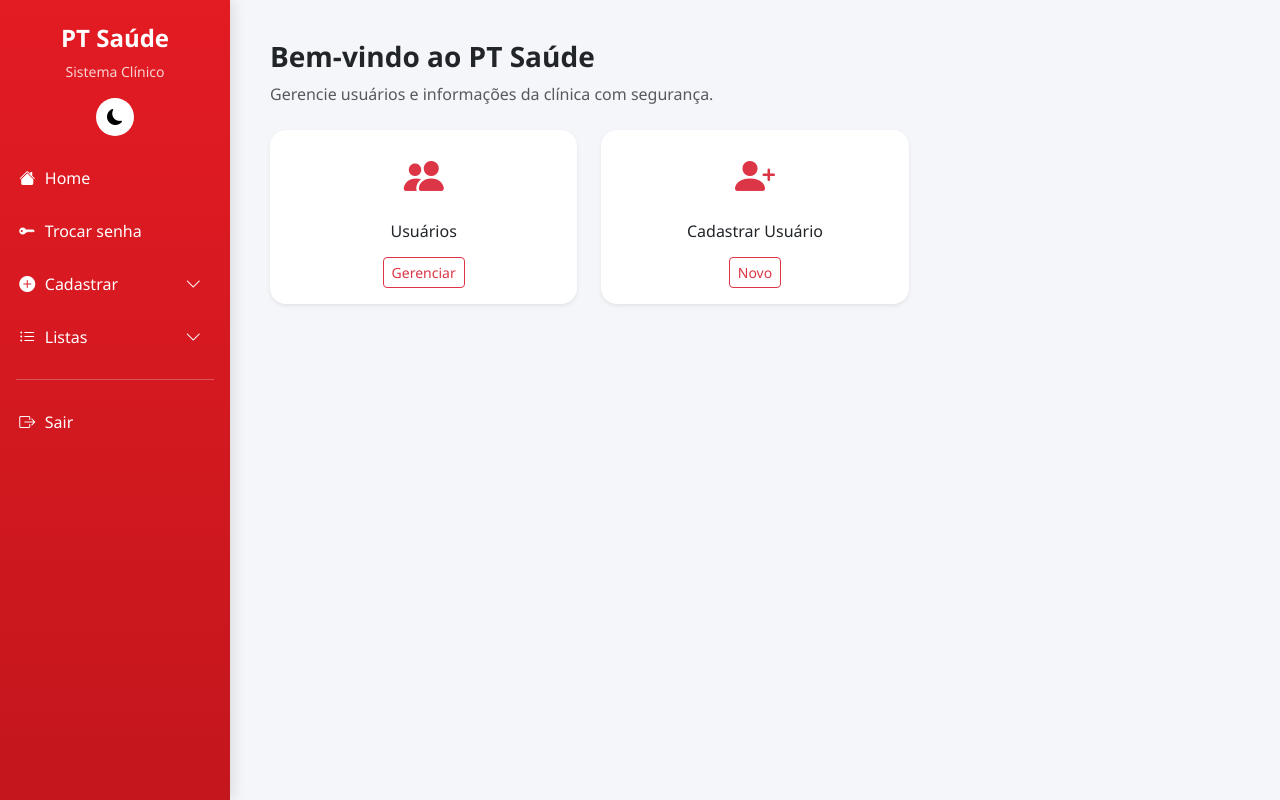
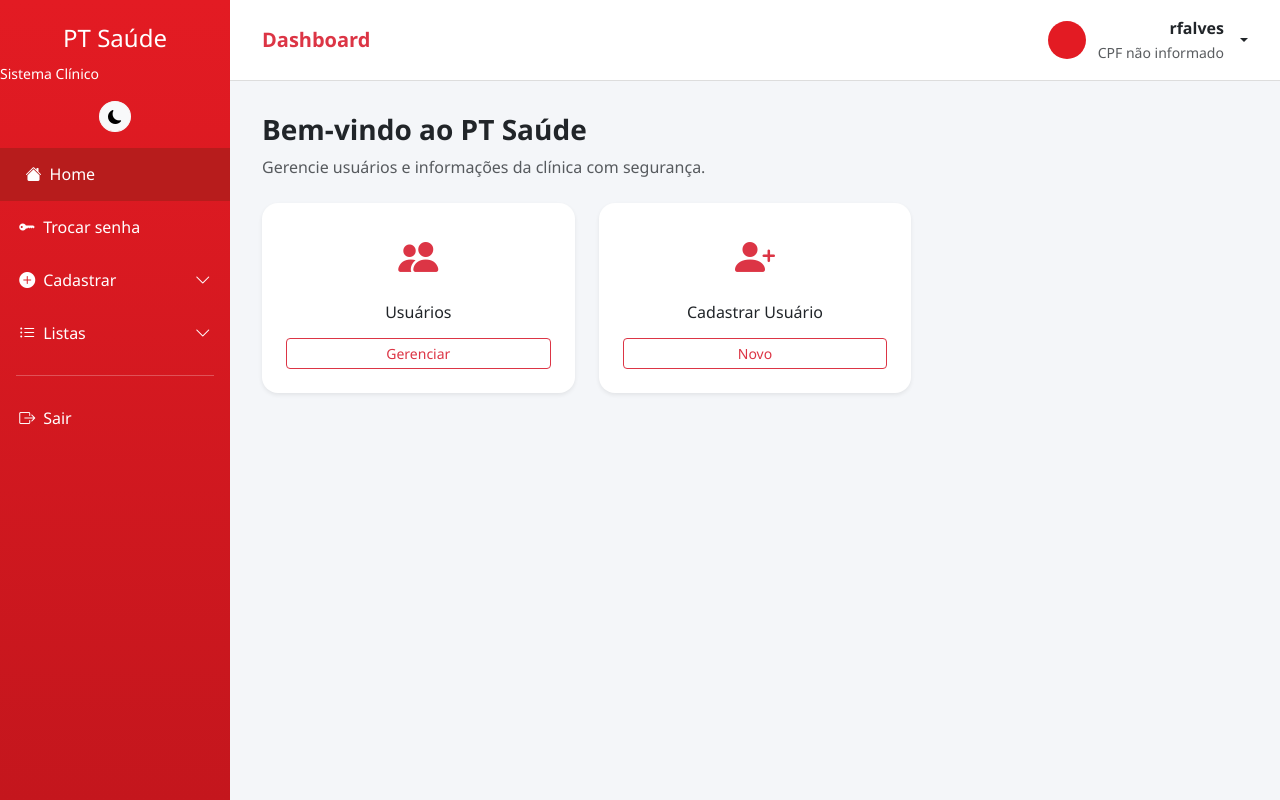
Before and after one commit to rfalves-wq/Clinica, a Django app: page /contas/ in a window 1280 px wide. Run offline with Django 5.2, Linux system fonts and the light colour scheme; a user stored in the database is signed in; data comes from the database, SQL or seed files in the repository; both versions use the stored data as it was after the commit; tables that the repository leaves empty hold one stand-in row (values such as "Sample post").

Commit message:
atualizado

```diff
--- a/contas/templates/contas/trocar_senha.html
+++ b/contas/templates/contas/trocar_senha.html
@@ -110,7 +110,7 @@ body {
     <i class="bi bi-check-circle-fill"></i> Salvar nova senha
 </button>
 
-<a href="{% url 'login' %}" class="btn btn-outline-secondary w-100 mt-2">
+<a href="{% url 'home' %}" class="btn btn-outline-secondary w-100 mt-2">
     <i class="bi bi-arrow-left"></i> Voltar
 </a>
 
--- a/contas/templates/home.html
+++ b/contas/templates/home.html
@@ -4,12 +4,10 @@
 <meta charset="UTF-8">
 <title>Home - PT Saúde</title>
 
-<!-- Bootstrap -->
 <link href="https://cdn.jsdelivr.net/npm/bootstrap@5.3.2/dist/css/bootstrap.min.css" rel="stylesheet">
 <link href="https://cdn.jsdelivr.net/npm/bootstrap-icons@1.11.1/font/bootstrap-icons.css" rel="stylesheet">
 
 <style>
-/* ================= BASE ================= */
 :root {
     --primary: #e31b23;
     --primary-dark: #b71c1c;
@@ -21,35 +19,22 @@
 body {
     margin: 0;
     font-family: 'Segoe UI', Arial, sans-serif;
-    background-color: var(--bg-light);
-    transition: background 0.3s ease, color 0.3s ease;
+    background: var(--bg-light);
 }
 
-/* ================= SIDEBAR ================= */
+/* SIDEBAR */
 .sidebar {
     width: 230px;
     height: 100vh;
     background: linear-gradient(180deg, var(--primary), #c4161d);
     position: fixed;
-    top: 0;
-    left: 0;
     padding-top: 1.5rem;
-    box-shadow: 4px 0 12px rgba(0,0,0,0.1);
-    transition: background 0.3s;
 }
 
-.sidebar h4 {
+.sidebar h4,
+.sidebar small {
     color: #fff;
     text-align: center;
-    margin-bottom: 0.5rem;
-    font-weight: 700;
-}
-
-.sidebar small {
-    display: block;
-    text-align: center;
-    color: rgba(255,255,255,0.8);
-    margin-bottom: 1rem;
 }
 
 .sidebar a {
@@ -58,13 +43,10 @@ body {
     display: flex;
     align-items: center;
     text-decoration: none;
-    transition: background 0.25s, padding-left 0.25s;
+    transition: all .2s;
 }
 
-.sidebar a i {
-    margin-right: 0.6rem;
-}
-
+.sidebar a.active,
 .sidebar a:hover {
     background-color: var(--primary-dark);
     padding-left: 1.6rem;
@@ -76,85 +58,56 @@ body {
     background-color: rgba(255,255,255,0.08);
 }
 
-.sidebar .submenu a:hover {
-    background-color: rgba(0,0,0,0.2);
+/* MAIN */
+.main-content {
+    margin-left: 230px;
+    min-height: 100vh;
 }
 
-/* ================= MAIN ================= */
-.main-content {
-    margin-left: 230px;
-    padding: 2.5rem;
-    animation: fadeUp 0.5s ease;
+/* HEADER */
+.header {
+    background: #fff;
+    padding: 1rem 2rem;
+    border-bottom: 1px solid #ddd;
 }
 
-@keyframes fadeUp {
-    from { opacity: 0; transform: translateY(10px); }
-    to { opacity: 1; transform: translateY(0); }
+.user-box {
+    display: flex;
+    align-items: center;
+    gap: .75rem;
 }
 
-/* ================= CARDS ================= */
-.card {
-    transition: transform 0.25s, box-shadow 0.25s;
+.avatar {
+    width: 38px;
+    height: 38px;
+    border-radius: 50%;
+    background: var(--primary);
+    color: #fff;
+    font-weight: bold;
+    display: flex;
+    align-items: center;
+    justify-content: center;
 }
 
-.card:hover {
-    transform: translateY(-5px);
-    box-shadow: 0 10px 25px rgba(0,0,0,0.15);
+/* CONTENT */
+.content {
+    padding: 2rem;
 }
 
-/* ================= DARK MODE ================= */
+/* DARK MODE */
 body.dark-mode {
-    background-color: var(--bg-dark);
+    background: var(--bg-dark);
+    color: #eaeaea;
+}
+
+body.dark-mode .header,
+body.dark-mode .card {
+    background: var(--card-dark);
     color: #eaeaea;
 }
 
 body.dark-mode .sidebar {
     background: linear-gradient(180deg, #1f1f1f, #141414);
-}
-
-body.dark-mode .sidebar a:hover {
-    background-color: #333;
-}
-
-body.dark-mode .submenu a {
-    background-color: rgba(255,255,255,0.05);
-}
-
-body.dark-mode .main-content {
-    background-color: var(--bg-dark);
-}
-
-body.dark-mode .card {
-    background-color: var(--card-dark);
-    color: #eaeaea;
-}
-
-body.dark-mode .text-muted {
-    color: #b0b0b0 !important;
-}
-
-body.dark-mode hr {
-    border-color: #444;
-}
-
-/* ================= DARK BUTTON ================= */
-.toggle-dark {
-    display: flex;
-    justify-content: center;
-    margin-bottom: 1rem;
-}
-
-.toggle-dark button {
-    border: none;
-    background: #fff;
-    width: 38px;
-    height: 38px;
-    border-radius: 50%;
-    transition: background 0.3s, transform 0.2s;
-}
-
-.toggle-dark button:hover {
-    transform: scale(1.1);
 }
 </style>
 </head>
@@ -166,52 +119,88 @@ body.dark-mode hr {
     <h4>PT Saúde</h4>
     <small>Sistema Clínico</small>
 
-    <!-- DARK MODE -->
-    <div class="toggle-dark">
-        <button id="toggleDark" title="Alternar tema">
+    <div class="text-center my-3">
+        <button id="toggleDark" class="btn btn-light btn-sm rounded-circle">
             <i class="bi bi-moon-fill"></i>
         </button>
     </div>
 
-    <a href="{% url 'home' %}">
-        <i class="bi bi-house-fill"></i> Home
+    <a href="{% url 'home' %}" class="active">
+        <i class="bi bi-house-fill me-2"></i> Home
     </a>
 
     <a href="{% url 'trocar_senha_por_cpf' %}">
-        <i class="bi bi-key-fill"></i> Trocar senha
+        <i class="bi bi-key-fill me-2"></i> Trocar senha
     </a>
 
     <a data-bs-toggle="collapse" href="#menuCadastrar">
-        <i class="bi bi-plus-circle-fill"></i> Cadastrar
+        <i class="bi bi-plus-circle-fill me-2"></i> Cadastrar
         <i class="bi bi-chevron-down ms-auto"></i>
     </a>
 
     <div class="collapse submenu" id="menuCadastrar">
         <a href="{% url 'usuario_create' %}">
-            <i class="bi bi-person-plus-fill"></i> Usuário
+            <i class="bi bi-person-plus-fill me-2"></i> Usuário
         </a>
     </div>
 
     <a data-bs-toggle="collapse" href="#menuListar">
-        <i class="bi bi-list-ul"></i> Listas
+        <i class="bi bi-list-ul me-2"></i> Listas
         <i class="bi bi-chevron-down ms-auto"></i>
     </a>
 
     <div class="collapse submenu" id="menuListar">
         <a href="{% url 'usuario_list' %}">
-            <i class="bi bi-people-fill"></i> Usuários
+            <i class="bi bi-people-fill me-2"></i> Usuários
         </a>
     </div>
 
     <hr class="text-white mx-3">
 
     <a href="{% url 'logout' %}">
-        <i class="bi bi-box-arrow-right"></i> Sair
+        <i class="bi bi-box-arrow-right me-2"></i> Sair
     </a>
 </div>
 
-<!-- CONTEÚDO -->
+<!-- MAIN -->
 <div class="main-content">
+
+    <!-- HEADER -->
+    {% if request.user.is_authenticated %}
+    <div class="header d-flex justify-content-between align-items-center">
+        <h5 class="mb-0 fw-bold text-danger">Dashboard</h5>
+
+        <div class="dropdown">
+            <div class="user-box dropdown-toggle" data-bs-toggle="dropdown">
+                <div class="avatar">
+                    {{ request.user.first_name|first|upper }}
+                </div>
+                <div class="text-end">
+                    <div class="fw-semibold">
+                        {{ request.user.get_full_name|default:request.user.username }}
+                    </div>
+                    <small class="text-muted">
+                        {{ request.user.profile.cpf|default:"CPF não informado" }}
+                    </small>
+                </div>
+            </div>
+
+            <ul class="dropdown-menu dropdown-menu-end">
+                <li><a class="dropdown-item" href="{% url 'trocar_senha_por_cpf' %}">
+                    <i class="bi bi-key me-2"></i> Alterar senha
+                </a></li>
+                <li><hr class="dropdown-divider"></li>
+                <li><a class="dropdown-item text-danger" href="{% url 'logout' %}">
+                    <i class="bi bi-box-arrow-right me-2"></i> Sair
+                </a></li>
+            </ul>
+        </div>
+    </div>
+    {% endif %}
+
+    <!-- CONTENT -->
+    <div class="content">
+
         <h3 class="fw-bold mb-2">Bem-vindo ao PT Saúde</h3>
         <p class="text-muted mb-4">
             Gerencie usuários e informações da clínica com segurança.
@@ -219,8 +208,7 @@ body.dark-mode hr {
 
         <div class="row g-4">
             <div class="col-md-4">
-            <div class="card shadow-sm border-0 rounded-4">
-                <div class="card-body text-center">
+                <div class="card shadow-sm border-0 rounded-4 text-center p-4">
                     <i class="bi bi-people-fill fs-1 text-danger"></i>
                     <h6 class="mt-3">Usuários</h6>
                     <a href="{% url 'usuario_list' %}" class="btn btn-outline-danger btn-sm mt-2">
@@ -228,11 +216,9 @@ body.dark-mode hr {
                     </a>
                 </div>
             </div>
-        </div>
 
             <div class="col-md-4">
-            <div class="card shadow-sm border-0 rounded-4">
-                <div class="card-body text-center">
+                <div class="card shadow-sm border-0 rounded-4 text-center p-4">
                     <i class="bi bi-person-plus-fill fs-1 text-danger"></i>
                     <h6 class="mt-3">Cadastrar Usuário</h6>
                     <a href="{% url 'usuario_create' %}" class="btn btn-outline-danger btn-sm mt-2">
@@ -241,10 +227,10 @@ body.dark-mode hr {
                 </div>
             </div>
         </div>
+
     </div>
 </div>
 
-<!-- JS -->
 <script src="https://cdn.jsdelivr.net/npm/bootstrap@5.3.2/dist/js/bootstrap.bundle.min.js"></script>
 
 <script>
@@ -258,9 +244,8 @@ if (localStorage.getItem('darkMode') === 'on') {
 
 toggle.addEventListener('click', () => {
     body.classList.toggle('dark-mode');
-    const dark = body.classList.contains('dark-mode');
-    localStorage.setItem('darkMode', dark ? 'on' : 'off');
-    toggle.innerHTML = dark
+    localStorage.setItem('darkMode', body.classList.contains('dark-mode') ? 'on' : 'off');
+    toggle.innerHTML = body.classList.contains('dark-mode')
         ? '<i class="bi bi-sun-fill"></i>'
         : '<i class="bi bi-moon-fill"></i>';
 });
```
Also changed, not shown: db.sqlite3. Lines whose indentation alone changed are shown as unchanged.
